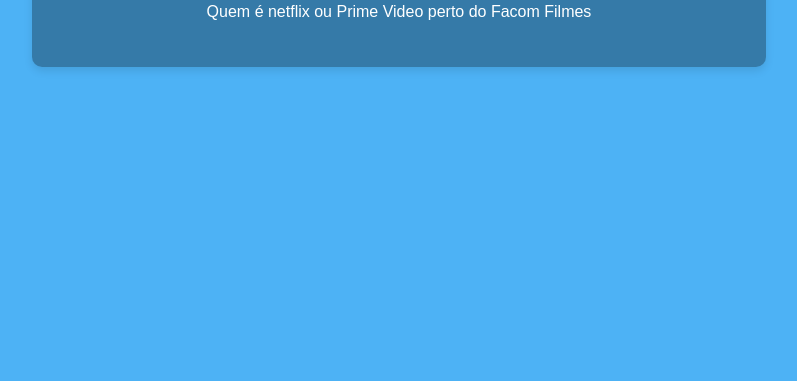
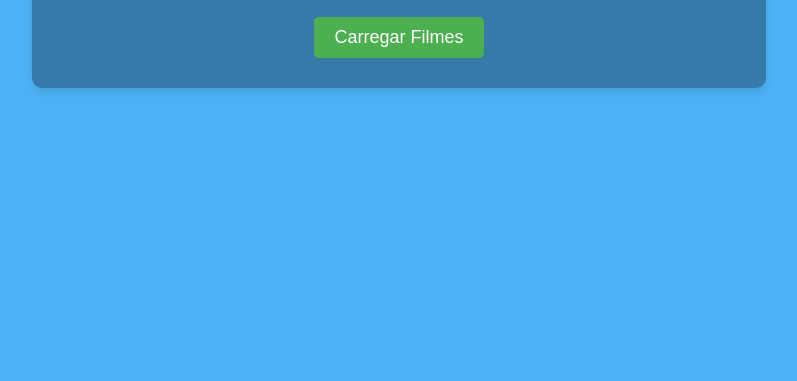
Before and after one commit to hoshino88/SimulacaoCenariosGCS, a plain HTML site: page Cenario1/index.html in a window 1280 px wide. Shown: the part 419-800 px from the top of the page, without its empty margins (241-1038 px from the left). Drawn offline with Linux system fonts and the light colour scheme.

Commit message:
Adicionado o botão de carregamento de filmes

```diff
--- a/Cenario1/index.html
+++ b/Cenario1/index.html
@@ -10,6 +10,7 @@
   <div class="container">
     <h1>Aqui você encontra os melhores FILMESS!!!</h1>
     <p>Quem é netflix ou Prime Video perto do Facom Filmes</p>
+    <button id="botao">Carregar Filmes</button>
   </div>
 
   <script src="script.js"></script>
```
Also changed, not shown: Cenario1/style.css (+0 -7 lines).
